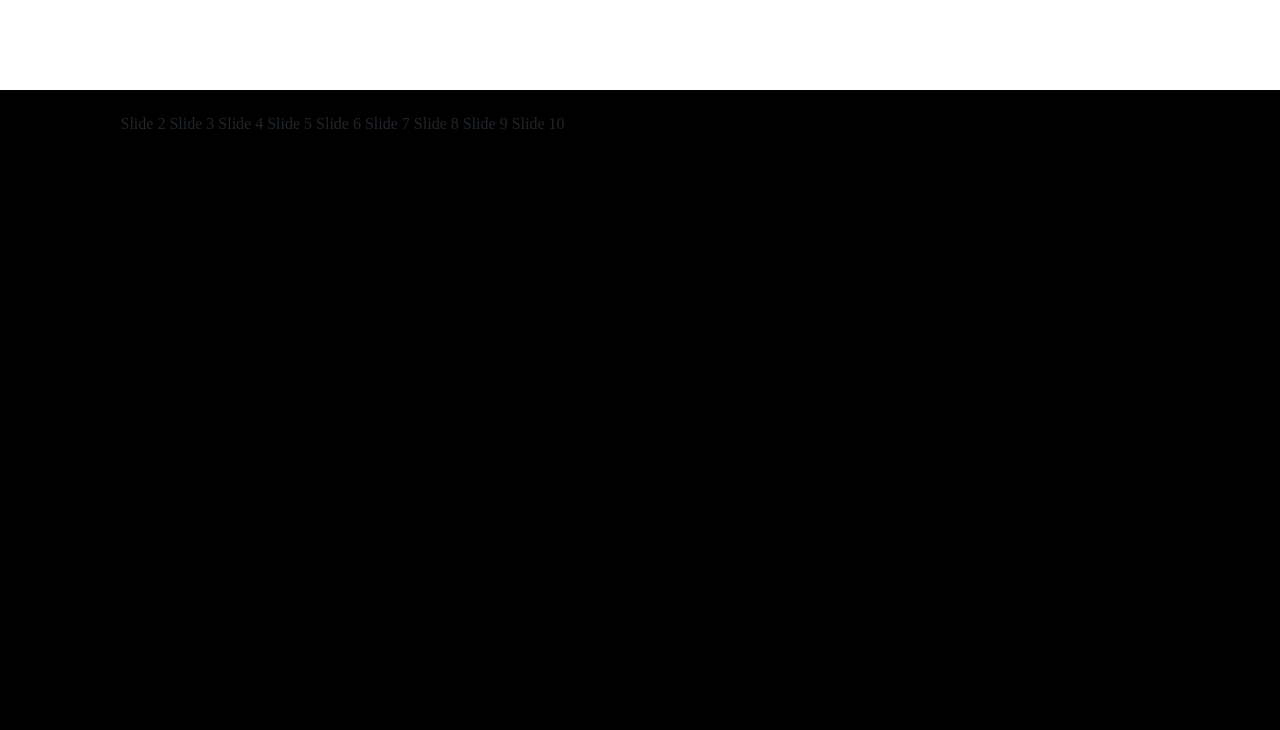
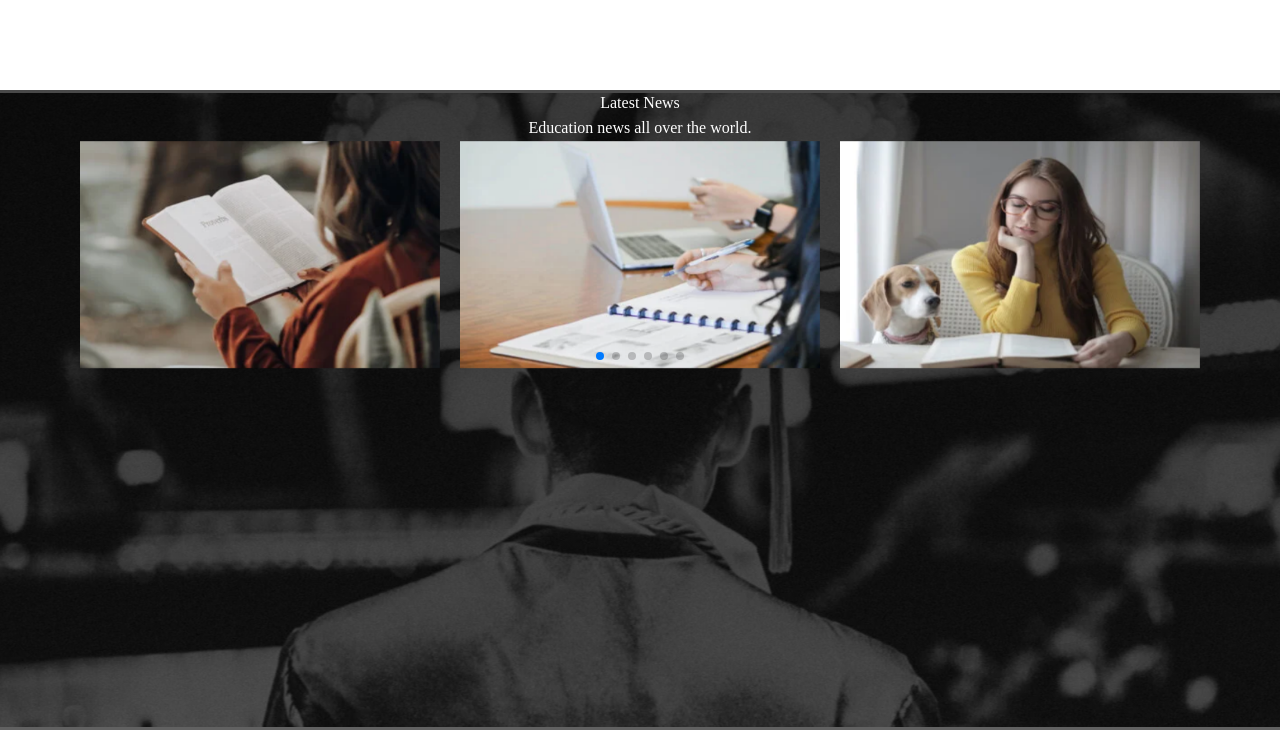
Before and after one commit to Afsanehaa/Coursera, a website: page index.html in a window 1280 px wide. Shown: the part 3569-4299 px from the top of the page. Drawn offline with nearby package versions, Linux system fonts and the light colour scheme.

Commit message:
slider for news section - part1

```diff
--- a/css/_news.scss
+++ /dev/null
@@ -1,9 +0,0 @@
-.news{
-    width: 100%;
-    height: 640px;
-    background-color: black;
-    margin-top:80px;
-}
-.main-news{
-
-}
--- a/css/index.scss
+++ b/css/index.scss
@@ -8,7 +8,6 @@
 @import "./category";
 @import "./newCourses";
 @import "./certificates";
-@import "./news";
 @import "./courses";
 /* Start landing Styles */
 
--- /dev/null
+++ b/css/news.css
@@ -0,0 +1,61 @@
+@import 'swiper/css';
+.news {
+    width: 100%;
+    height: 640px;
+    background: linear-gradient(rgba(0, 0, 0, 0.714), rgba(0, 0, 0, 0.621)), url(../images/bg-last-new.jpg) no-repeat center center;
+    margin-top: 80px;
+  }
+.main-news{
+    width: 100%;
+    display: flex;
+    align-items: center;
+    justify-content: space-between;
+    flex-direction: column;
+}
+.top-news__box{
+    width: 100%;
+    height: 150px;
+    display: flex;
+    align-items: center;
+    justify-content: start;
+
+}
+.news-title{
+    color: #fff;
+    width: 50%;
+    display: flex;
+    align-items: center;
+    justify-content: space-between;
+    flex-direction: column;
+}
+.swiper-navigation-btn{
+    width: 50%;
+    z-index: 99;
+}
+.swiper {
+    width: 1120px;
+    height: 100%;
+    /* display: flex;
+    align-items: center;
+    justify-content: center; */
+  }
+  .swiper-wrapper{
+    display: flex;
+    align-items: center;
+    justify-content: space-evenly;
+  }
+  .swiper-slide{
+    text-align: center;
+    display: flex;
+    justify-content: center;
+    align-items: center;
+  }
+  .swiper__img{
+    width: 360px;
+    height: 227px;
+  }
+  .btn{
+    width: 100px;
+    color: brown;
+    background-color: aqua;
+  }
--- a/css/test2.css
+++ b/css/test2.css
@@ -28,7 +28,26 @@ input,button{
     border-radius: 3px;
     padding-left: 28px;
 }
-
+.checkbox-box{
+    width: 77%;
+    display: flex;
+    align-items: center;
+    justify-content: space-between;
+    padding: 0;
+    margin: 0;
+}
+.rememberbox{
+    width: 32%;
+    display: flex;
+    align-items: center;
+    justify-content: space-between;
+}
+label{
+    color: #5c5c5c;
+}
+#remember{
+    width: 15px;
+}
 .registerForm__signUpbtn{
 width: 76.5%;
 height: 37px;
--- a/index.html
+++ b/index.html
@@ -12,6 +12,7 @@
     <link rel="stylesheet" href="css/reset.css" />
     <link rel="stylesheet" href="css/index.css">
      <link rel="stylesheet" href="./css/test.css">
+     <link rel="stylesheet"href="https://cdn.jsdelivr.net/npm/swiper@11/swiper-bundle.min.css"/>
   </head>
   <body>
 
@@ -494,19 +495,50 @@
     <div class="news">
       <div class="container">
         <div class="main-news">
-          <swiper-container pagination class="demo-swiper-multiple" space-between="10" slides-per-view="3">
-            <swiper-slide><img src="./images/004-setting.webp" alt="" class="news__img"></swiper-slide>
-            <swiper-slide>Slide 2</swiper-slide>
-            <swiper-slide>Slide 3</swiper-slide>
-            <swiper-slide>Slide 4</swiper-slide>
-            <swiper-slide>Slide 5</swiper-slide>
-            <swiper-slide>Slide 6</swiper-slide>
-            <swiper-slide>Slide 7</swiper-slide>
-            <swiper-slide>Slide 8</swiper-slide>
-            <swiper-slide>Slide 9</swiper-slide>
-            <swiper-slide>Slide 10</swiper-slide>
-          </swiper-container>
+            <div class="news-title">
+              <h2 class="news-title__tilte">Latest News</h2>
+              <p class="news-title__sub">Education news all over the world.</p>
+            </div>
+            <div class="swiper">
+              <!-- Additional required wrapper -->
+              <div class="swiper-wrapper">
+                <!-- Slides -->
+                <div class="swiper-slide">
+                  <a href="#" class="swiper-slider__link">
+                    <img src="./images/course-14-400x300.webp" class="swiper__img" alt="">
+                  </a>
+                </div>
+                <div class="swiper-slide">
+                  <a href="#" class="swiper-slider__link">
+                    <img src="./images/course-13-400x300.webp" class="swiper__img" alt="">
+                  </a>
+                </div>
+                <div class="swiper-slide">
+                  <a href="#" class="swiper-slider__link">
+                    <img src="./images/course-15-400x300.webp" class="swiper__img" alt="">
+                  </a>
+                </div>
+                <div class="swiper-slide">
+                  <a href="#" class="swiper-slider__link">
+                    <img src="./images/course-13-400x300.webp" class="swiper__img" alt="">
+                  </a>
+                </div>
+                <div class="swiper-slide">
+                  <a href="#" class="swiper-slider__link">
+                    <img src="./images/course-14-400x300.webp" class="swiper__img" alt="">
+                  </a>
+                </div>
+                <div class="swiper-slide">
+                  <a href="#" class="swiper-slider__link">
+                    <img src="./images/course-15-400x300.webp" class="swiper__img" alt="">
+                  </a>
+                </div>
 
+              </div>
+              <!-- If we need pagination -->
+              <div class="swiper-pagination"></div>
+
+            </div>
         </div>
       </div>
     </div>
@@ -525,6 +557,7 @@
     <script src="vendor/FontAwesome5/all.min.js"></script>
     <script src="vendor/SwiperSlider/swiper.js"></script>
     <script src="https://unpkg.com/sweetalert/dist/sweetalert.min.js"></script>
+    <script src="https://cdn.jsdelivr.net/npm/swiper@11/swiper-bundle.min.js"></script>
     <script src="js/slider.js"></script>
     <script src="js/index.js" type="module"></script>
 </body>
--- a/js/index.js
+++ b/js/index.js
@@ -0,0 +1,29 @@
+
+const swiperSlider = new Swiper('.swiper', {
+    // Optional parameters
+    direction: 'horizontal',
+    loop: true,
+    centeredSlides:false,
+    slidesPerView:3,
+    spaceBetween: 20,
+
+
+
+    // If we need pagination
+    pagination: {
+      el: '.swiper-pagination',
+      clickable: true,
+
+    },
+
+    // Navigation arrows
+    navigation: {
+      nextEl: '.swiper-button-next',
+      prevEl: '.swiper-button-prev',
+    },
+
+    // // And if we need scrollbar
+    // scrollbar: {
+    //   el: '.swiper-scrollbar',
+    // },
+  });
```
Also changed, not shown: modal2.html (+7 -0 lines), css/index.css, images/bg-last-new.jpg (added).
